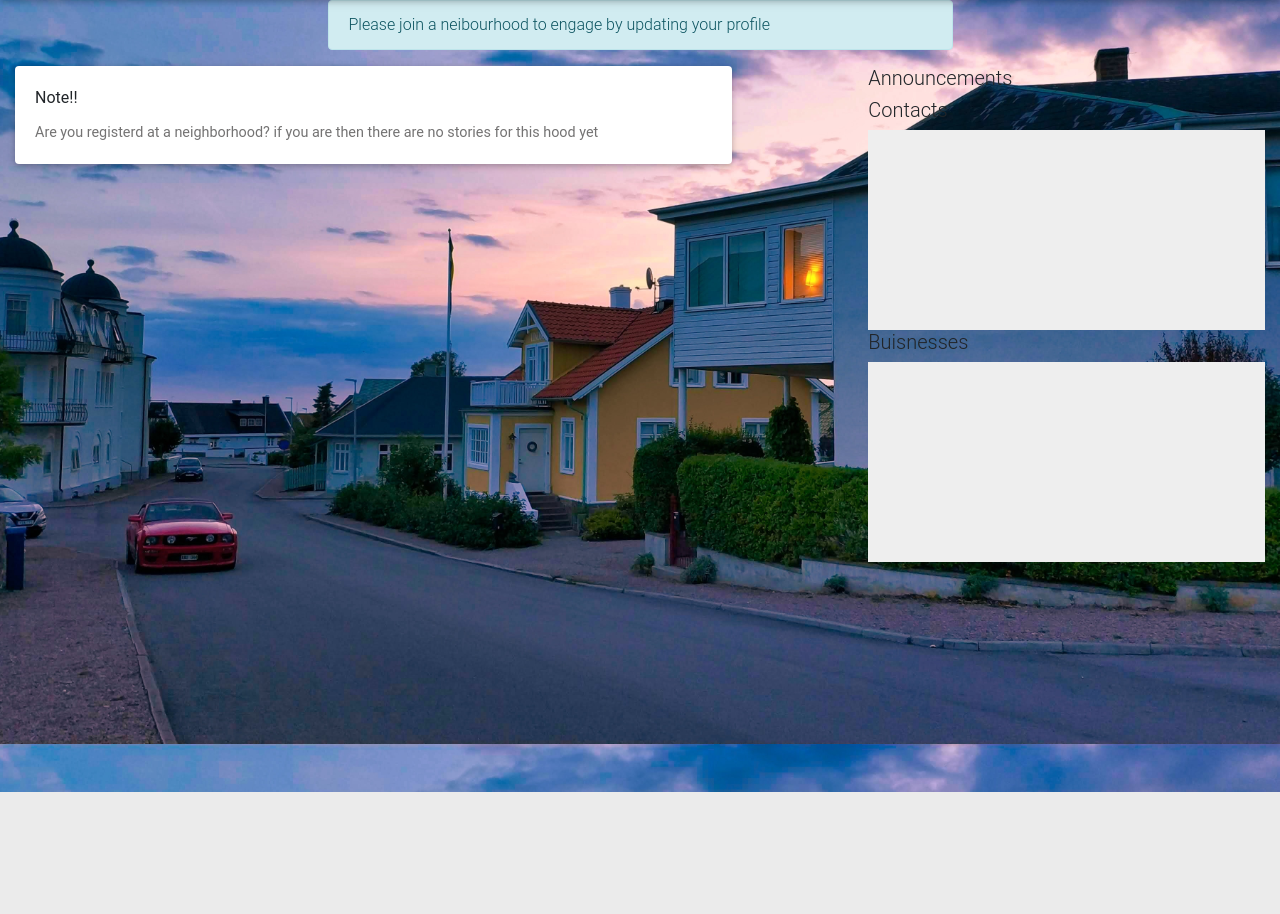
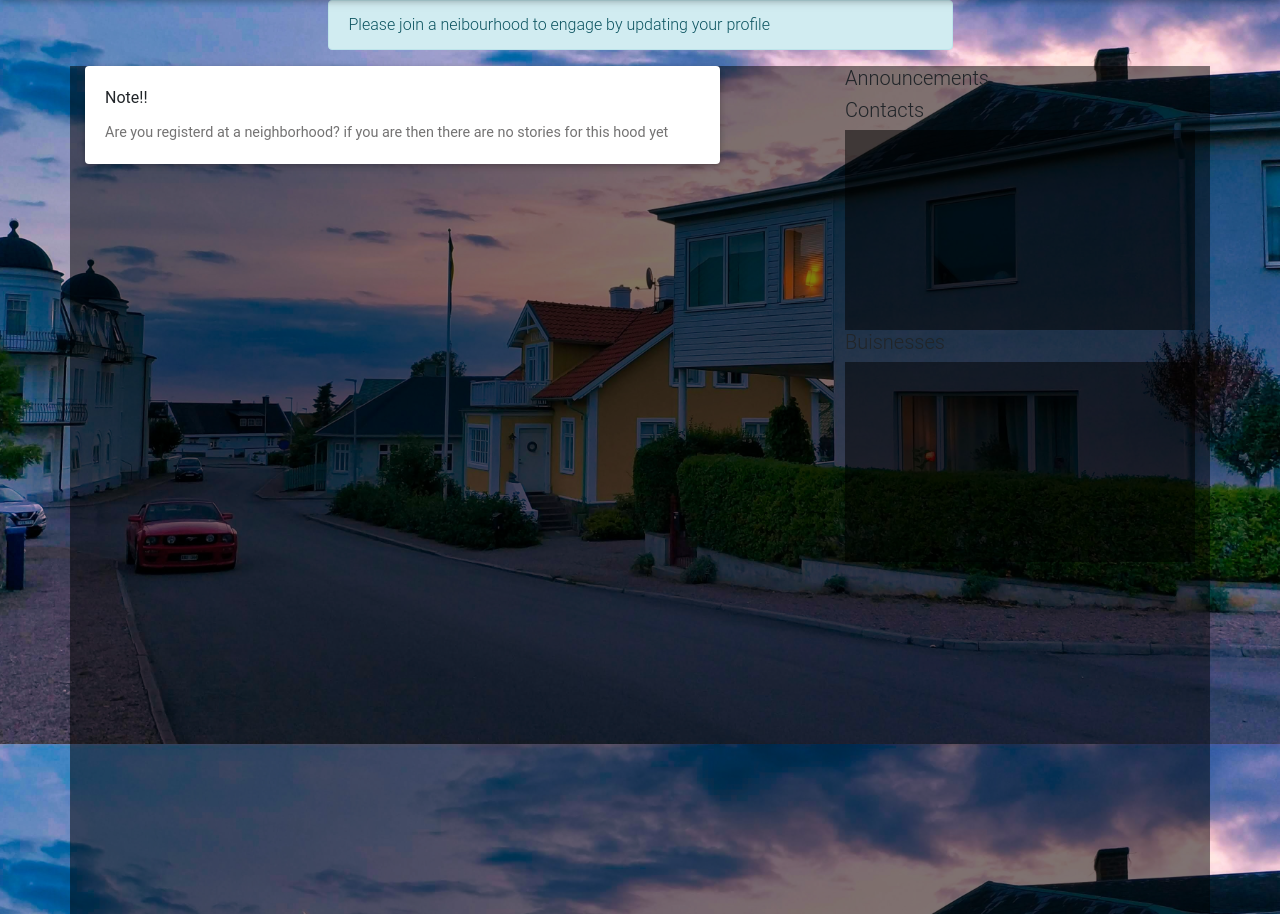
Before and after one commit to Nyota254/Neighborhood-info-center, a Django app: page / in a window 1280 px wide. Shown: the part 56-970 px from the top of the page. Before the commit the page ends 848 px from the top, so only its background shows below. Run offline with Django 3.2, Linux system fonts and the light colour scheme; the visitor is signed in with stand-in values (Sample User, id 1); data that the repository does not hold is empty; some libraries are stand-ins or nearby versions.

Commit message:
add overlay to index page

```diff
--- a/main/static/css/styles.css
+++ b/main/static/css/styles.css
@@ -41,10 +41,16 @@ body {
     background-attachment: fixed;
 } */
 
+#bg-index {
+    background-color:rgba(0, 0, 0, 0.5);
+    height: 106vh;
+    background-attachment: fixed;
+}
+
 .index-sideview,.my_profile-sideview {
     height: 200px;
     width: auto;
-    background-color: #eee;
+    background-color:rgba(0, 0, 0, 0.5);
     overflow: auto;
 }
 
--- a/main/templates/main/index.html
+++ b/main/templates/main/index.html
@@ -2,7 +2,7 @@
 
 {% block content %}
 
-<div class="container-fluid" id="bg-index">
+<div class="container" id="bg-index">
     <div class="row">
         <div class="col-md-7">
             {% if admin %}
```
